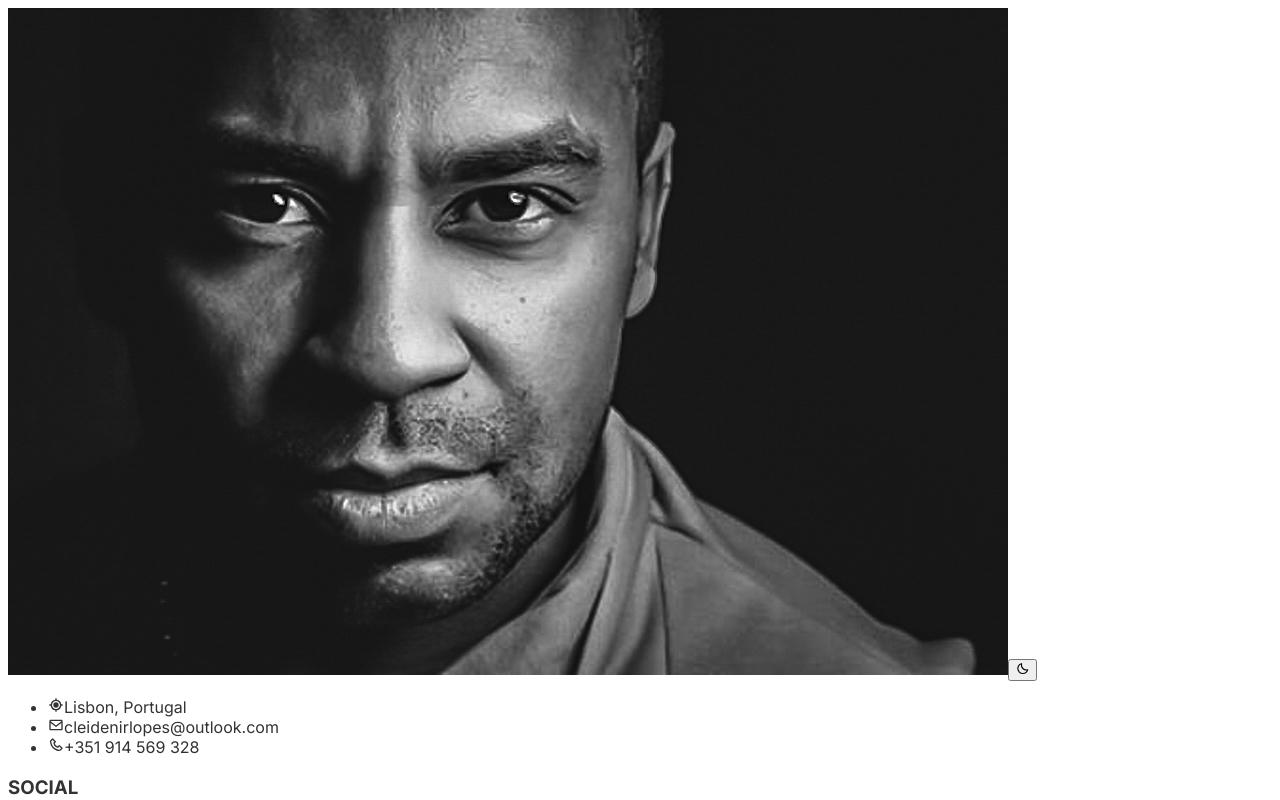
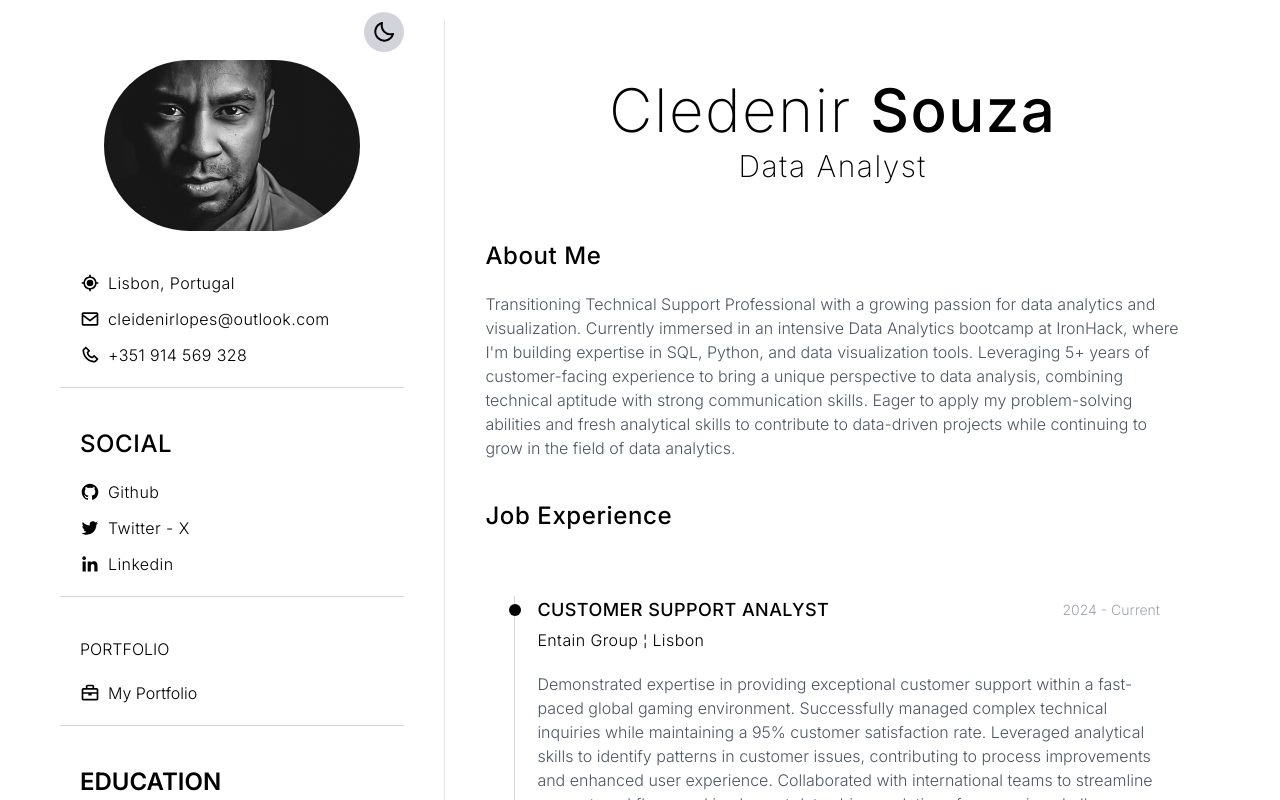
Before and after one commit to cleidenirlopes/myresume, a React (Vite) app: page / in a window 1280 px wide. Shown: the top 800 px of the page. Built offline with nearby package versions, Linux system fonts and the light colour scheme.

Commit message:
Update index.css

```diff
--- a/src/index.css
+++ b/src/index.css
@@ -1,21 +1,22 @@
-/* Base color adjustment for readability */
+@tailwind base;
+@tailwind components;
+@tailwind utilities;
+
 * {
-  font-family: 'Inter', sans-serif;
+    font-family: 'Inter';
 }
 
-body {
-  color: #333; /* Darker text color for better readability */
-}
-
-/* Example for better contrast */
+/* Improve contrast without affecting layout */
 .text-dark {
-  color: #333 !important; /* Dark color for text */
+    color: #222 !important; /* Darker text for readability */
 }
 
 .bg-light {
-  background-color: #f9f9f9; /* Light background */
+    background-color: #f5f5f5 !important; /* Softer light background */
 }
 
-.bg-dark {
-  background-color: #222; /* Dark background */
+/* Ensure no layout breaks */
+img {
+    max-width: 100%;
+    height: auto;
 }
```
